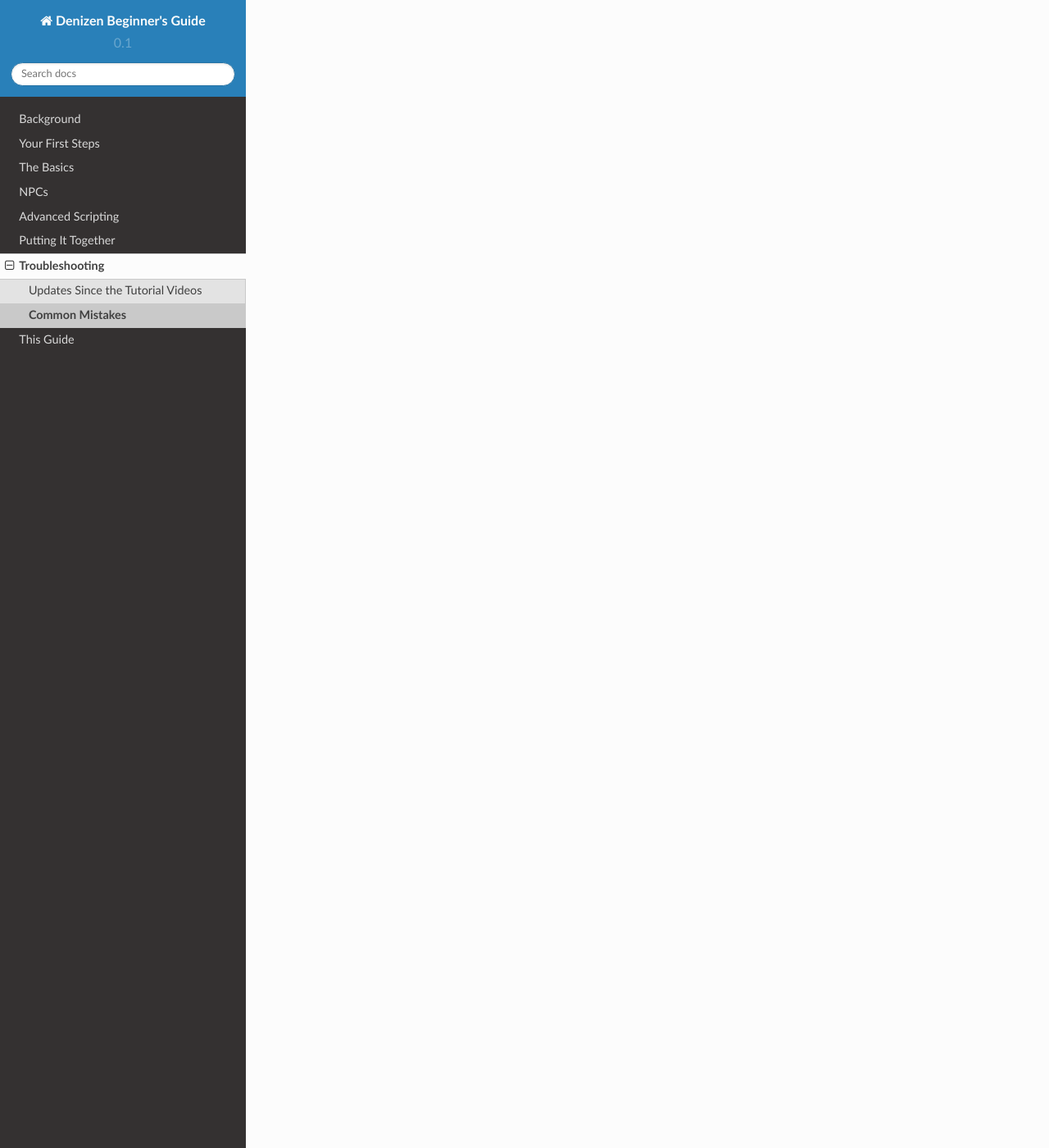
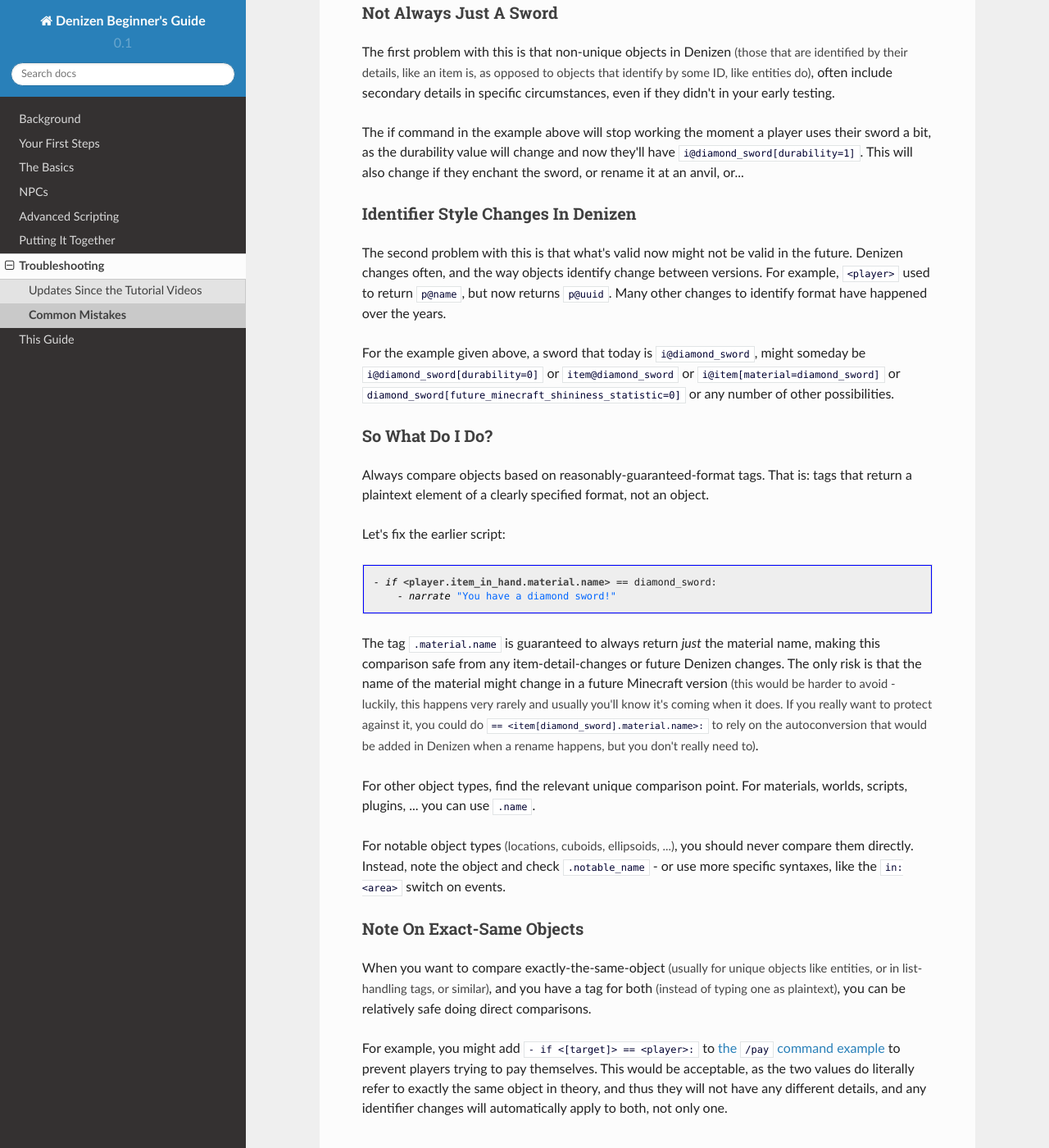
Before and after one commit to DenizenScript/Denizen-Beginners-Guide, a Sphinx documentation site: the page built from source/guides/troubleshooting/common-mistakes.md, in a window 1280 px wide and 1400 px high, scrolled down 4050 px. Shown: the whole window at 82% size. Built offline with Sphinx 7.4.7 and the Read the Docs theme 2.0.0, drawn with Linux system fonts in a browser that asks for light colours; some of the changed text lies outside the part shown.

Commit message:
raw object comparison writeup

````diff
--- a/source/guides/troubleshooting/common-mistakes.md
+++ b/source/guides/troubleshooting/common-mistakes.md
@@ -52,8 +52,8 @@ pay_command:
     usage: /pay [player] [amount]
     description: Pays the specified player.
     script:
+    - money take quantity:<context.args.get[2]>
     - money give players:<server.match_player[<context.args.get[1]>]> quantity:<context.args.get[2]>
-    - money take quantity:<context.args.get[2]>
     - narrate "<blue>You paid <gold><server.match_player[<context.args.get[1]>].name> <green>$<context.args.get[2]>"
 ```
 
@@ -89,7 +89,8 @@ pay_command:
     - if !<[amount].is_decimal>:
         - narrate "<red>Invalid amount input (not a number)."
         - stop
-    # A user might try to cheat by paying a negative value (so that they receive money instead of lose it).
+    # A user might try to cheat by paying a negative value
+    # (so that they receive money instead of lose it).
     # So, validate that the number is positive.
     # Also exclude zero at the same time as there's no reason to pay $0.
     - if <[amount]> <= 0:
@@ -100,8 +101,8 @@ pay_command:
     - if <player.money> < <[amount]>:
         - narrate "<red>You do not have <green>$<[amount]><red>."
         - stop
+    - money take quantity:<[amount]>
     - money give players:<[target]> quantity:<[amount]>
-    - money take quantity:<[amount]>
     - narrate "<blue>You paid <gold><[target].name> <green>$<[amount]>"
 ```
 
@@ -109,7 +110,51 @@ That's an awful lot of things that needed checking! Unfortunately, good user-inp
 
 ### Don't Compare Raw Objects
 
-**TODO**
+Raw object comparison is one that seems at first natural to do, and you don't realize the problems until they bite you much later on.
+
+"Raw object comparison" refers to use an `if` command or similar to compare a raw Denizen object to something else (often plain text of the object identity).
+
+This looks, for example, like this:
+```dscript_red
+- if <player.item_in_hand> == i@diamond_sword:
+    - narrate "You have a diamond sword!"
+```
+
+At first glance, this looks mostly fine. If you test it in-game, it will probably even work. So what's the problem?!
+
+#### Not Always Just A Sword
+
+The first problem with this is that non-unique objects in Denizen <span class="parens">(those that are identified by their details, like an item is, as opposed to objects that identify by some ID, like entities do)</span>, often include secondary details in specific circumstances, even if they didn't in your early testing.
+
+The if command in the example above will stop working the moment a player uses their sword a bit, as the durability value will change and now they'll have `i@diamond_sword[durability=1]`. This will also change if they enchant the sword, or rename it at an anvil, or...
+
+#### Identifier Style Changes In Denizen
+
+The second problem with this is that what's valid now might not be valid in the future. Denizen changes often, and the way objects identify change between versions. For example, `<player>` used to return `p@name`, but now returns `p@uuid`. Many other changes to identify format have happened over the years.
+
+For the example given above, a sword that today is `i@diamond_sword`, might someday be `i@diamond_sword[durability=0]` or `item@diamond_sword` or `i@item[material=diamond_sword]` or `diamond_sword[future_minecraft_shininess_statistic=0]` or any number of other possibilities.
+
+#### So What Do I Do?
+
+Always compare objects based on reasonably-guaranteed-format tags. That is: tags that return a plaintext element of a clearly specified format, not an object.
+
+Let's fix the earlier script:
+```dscript_blue
+- if <player.item_in_hand.material.name> == diamond_sword:
+    - narrate "You have a diamond sword!"
+```
+
+The tag `.material.name` is guaranteed to always return *just* the material name, making this comparison safe from any item-detail-changes or future Denizen changes. The only risk is that the name of the material might change in a future Minecraft version <span class="parens">(this would be harder to avoid - luckily, this happens very rarely and usually you'll know it's coming when it does. If you really want to protect against it, you could do `== <item[diamond_sword].material.name>:` to rely on the autoconversion that would be added in Denizen when a rename happens, but you don't really need to)</span>.
+
+For other object types, find the relevant unique comparison point. For materials, worlds, scripts, plugins, ... you can use `.name`.
+
+For notable object types <span class="parens">(locations, cuboids, ellipsoids, ...)</span>, you should never compare them directly. Instead, note the object and check `.notable_name` - or use more specific syntaxes, like the `in:<area>` switch on events.
+
+#### Note On Exact-Same Objects
+
+When you want to compare exactly-the-same-object <span class="parens">(usually for unique objects like entities, or in list-handling tags, or similar)</span>, and you have a tag for both <span class="parens">(instead of typing one as plaintext)</span>, you can be relatively safe doing direct comparisons.
+
+For example, you might add `- if <[target]> == <player>:` to [the `/pay` command example](#don-t-trust-players) to prevent players trying to pay themselves. This would be acceptable, as the two values do literally refer to exactly the same object in theory, and thus they will not have any different details, and any identifier changes will automatically apply to both, not only one.
 
 ### Don't Overuse Fallbacks
 
````
